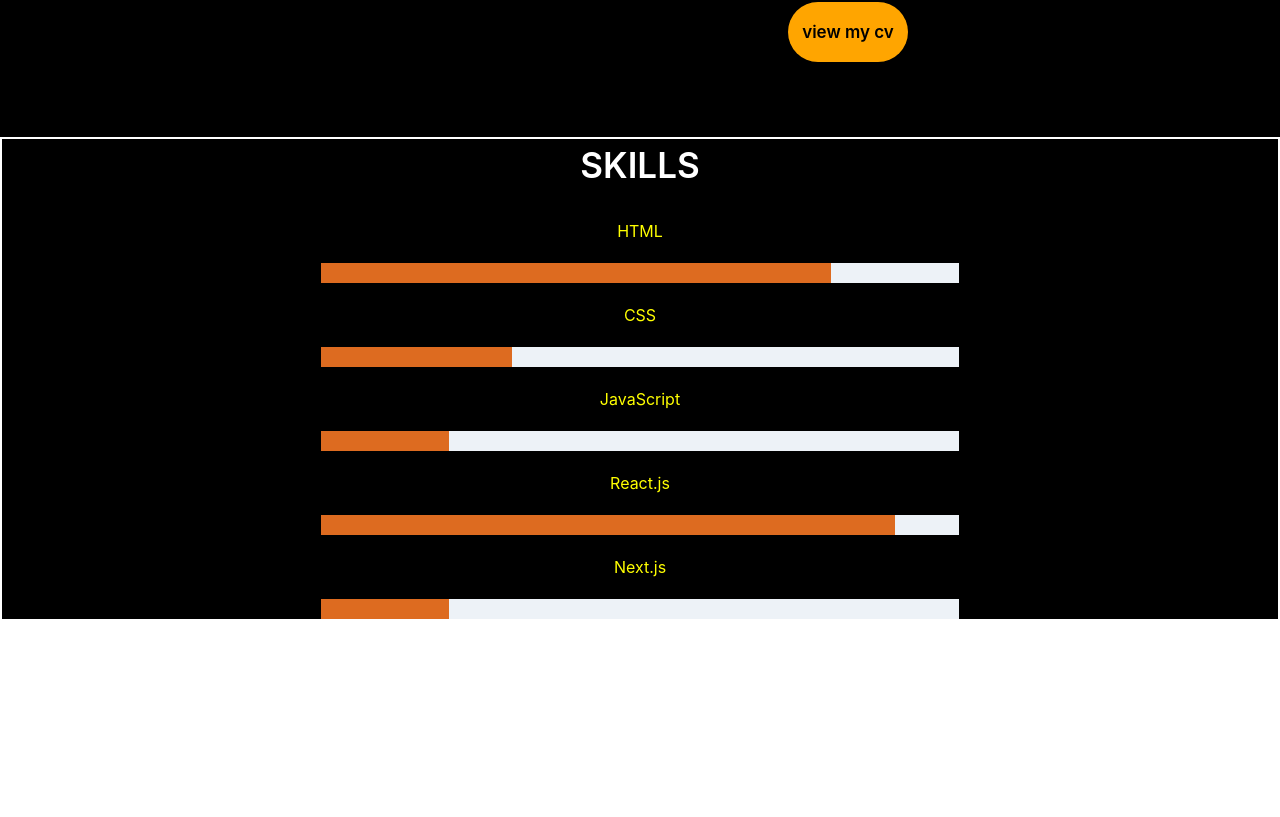
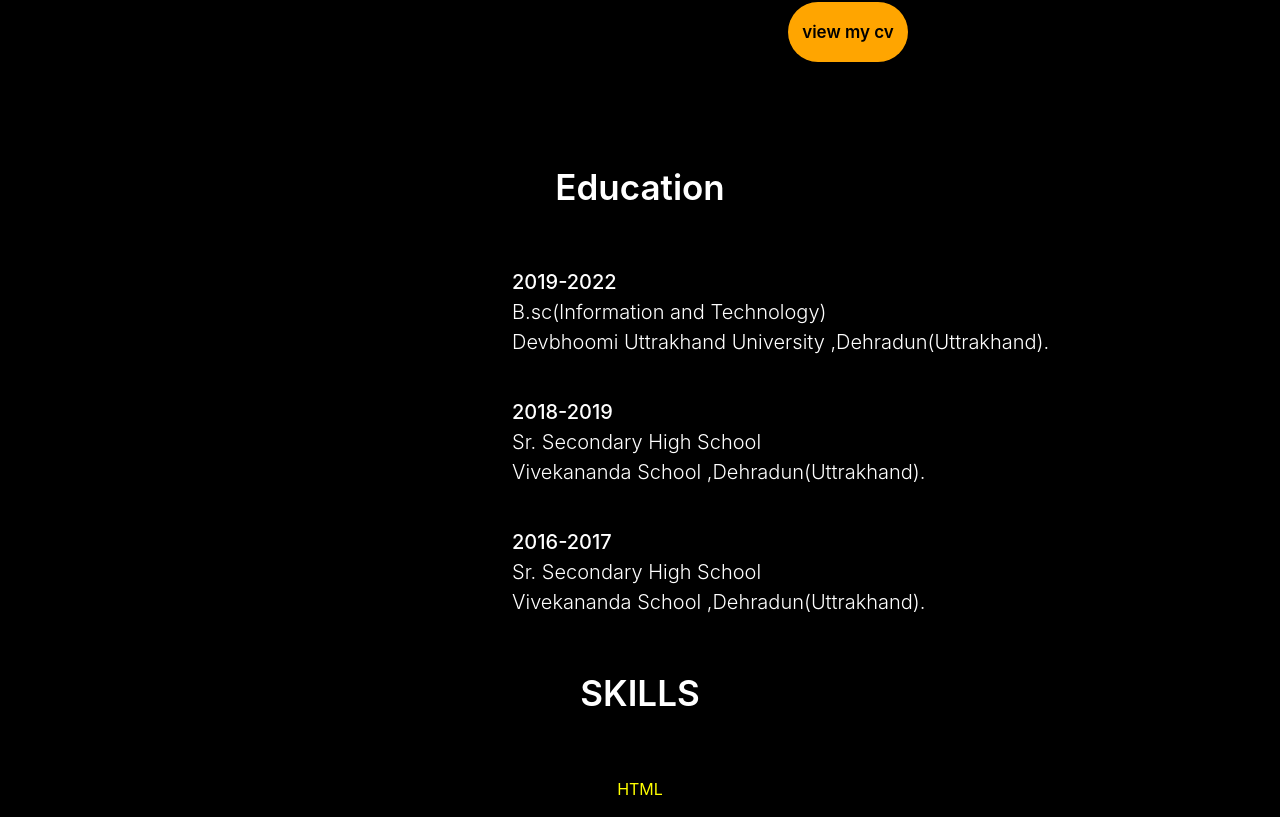
Before and after one commit to Amitrawat4532/portfolio, a Next.js app: page / in a window 1280 px wide. Shown: the part 1463-2280 px from the top of the page. Before the commit the page ends 2084 px from the top, so only its background shows below. Built offline with nearby package versions, Linux system fonts and the light colour scheme.

Commit message:
add footer

```diff
--- a/Component/Contactpage.js
+++ b/Component/Contactpage.js
@@ -1,7 +1,36 @@
-import {} from "@chakra-ui/react";
+import { Box, Button, Flex, Input, Text } from "@chakra-ui/react";
 import React from "react";
 
 const Contactpage = () => {
-  return <></>;
+  return (
+    <>
+      <Flex
+        bgColor="black"
+        flexDirection="column"
+        gap="30px"
+        justifyContent="center"
+        alignItems="center"
+        height="50vh"
+      >
+        <Flex
+          height="100px"
+          width="100%"
+          justifyContent="center"
+          alignItems="center"
+        >
+          <Text color="white" fontSize="35px" fontWeight="600">
+            Get in Touch
+          </Text>
+        </Flex>
+
+        <Flex flexDirection="column" alignItems="center" gap="20px" width="50%">
+          <Input type="text" placeholder="Enter your name" />
+          <Input type="email" placeholder="Enter your Email"></Input>
+          <Input type="text" placeholder="Enter your message"></Input>
+          <Button color="black">Submit</Button>
+        </Flex>
+      </Flex>
+    </>
+  );
 };
 export default Contactpage;
--- /dev/null
+++ b/Component/Education.js
@@ -0,0 +1,133 @@
+import { Button, Flex, Image, Text } from "@chakra-ui/react";
+import React from "react";
+
+const Education = () => {
+  return (
+    <>
+      <Flex
+        bgColor="black"
+        flexDirection="column"
+        gap="30px"
+        justifyContent="center"
+      >
+        <Flex
+          height="100px"
+          width="100%"
+          justifyContent="center"
+          alignItems="center"
+        >
+          <Text color="white" fontSize="35px" fontWeight="600">
+            Education
+          </Text>
+        </Flex>
+
+        <Flex
+          flexDirection="column"
+          width="100%"
+          height="400px"
+          alignItems={["center", "center", "end", "end"]}
+          gap="40px"
+        >
+          <Flex flexDirection="column" width="60%" alignItems="start">
+            <Text
+              color="white"
+              fontSize={["15px", "15px", "20px", "20px"]}
+              fontWeight="300"
+            >
+              <Text
+                as="span"
+                color="white"
+                fontSize={["15px", "15px", "20px", "20px"]}
+                fontWeight="500"
+              >
+                2019-2022
+              </Text>
+            </Text>
+            <Text
+              Text
+              as="h4"
+              color="white"
+              fontSize={["15px", "15px", "20px", "20px"]}
+              fontWeight="300"
+            >
+              B.sc(Information and Technology)
+            </Text>
+            <Text
+              as="p"
+              color="white"
+              fontSize={["15px", "15px", "20px", "20px"]}
+              fontWeight="300"
+            >
+              Devbhoomi Uttrakhand University ,Dehradun(Uttrakhand).
+            </Text>
+          </Flex>
+
+          <Flex flexDirection="column" width="60%" alignItems="start">
+            <Text>
+              <Text
+                as="span"
+                color="white"
+                fontSize={["15px", "15px", "20px", "20px"]}
+                fontWeight="500"
+              >
+                2018-2019
+              </Text>
+            </Text>
+            <Text
+              Text
+              as="h4"
+              color="white"
+              fontSize={["15px", "15px", "20px", "20px"]}
+              fontWeight="300"
+            >
+              Sr. Secondary High School
+            </Text>
+            <Text
+              as="p"
+              color="white"
+              fontSize={["15px", "15px", "20px", "20px"]}
+              fontWeight="300"
+            >
+              Vivekananda School ,Dehradun(Uttrakhand).
+            </Text>
+          </Flex>
+
+          <Flex flexDirection="column" width="60%" alignItems="start">
+            <Text
+              color="white"
+              fontSize={["15px", "15px", "20px", "20px"]}
+              fontWeight="300"
+            >
+              <Text
+                as="span"
+                color="white"
+                fontSize={["15px", "15px", "20px", "20px"]}
+                fontWeight="500"
+              >
+                2016-2017
+              </Text>
+            </Text>
+            <Text
+              Text
+              as="h4"
+              color="white"
+              fontSize={["15px", "15px", "20px", "20px"]}
+              fontWeight="300"
+            >
+              Sr. Secondary High School
+            </Text>
+            <Text
+              as="p"
+              color="white"
+              fontSize={["15px", "15px", "20px", "20px"]}
+              fontWeight="300"
+            >
+              Vivekananda School ,Dehradun(Uttrakhand).
+            </Text>
+          </Flex>
+        </Flex>
+      </Flex>
+    </>
+  );
+};
+export default Education;
--- a/Component/Footerpage.js
+++ b/Component/Footerpage.js
@@ -1,7 +1,21 @@
-import {} from "@chakra-ui/react";
+import { Flex, Text } from "@chakra-ui/react";
 import React from "react";
 
 const Footerpage = () => {
-  return <></>;
+  return (
+    <>
+      <Flex
+        bg="black"
+        textAlign="center"
+        justifyContent="center"
+        border="2px solid red"
+      >
+        <Text color="wheat" margin="auto">
+          © 2022 Personal Portfolio. All rights reserved | Designed and Develop
+          by Amitrawat
+        </Text>
+      </Flex>
+    </>
+  );
 };
 export default Footerpage;
--- a/Component/Homepage.js
+++ b/Component/Homepage.js
@@ -94,11 +94,6 @@ const Homepage = () => {
             href="www.instagram.com"
           />
           <Image
-            src="./Images/whatsapp.png"
-            height="40px"
-            href="www.instagram.com"
-          />
-          <Image
             src="./Images/linkedin.png"
             height="40px"
             href="www.instagram.com"
--- /dev/null
+++ b/Component/Projects.js
@@ -0,0 +1,109 @@
+import { Flex, Image, Text, Button } from "@chakra-ui/react";
+import React from "react";
+
+const Projects = () => {
+  return (
+    <>
+      <Flex
+        bgColor="black"
+        flexDirection="column"
+        gap="30px"
+        justifyContent="center"
+      >
+        <Flex
+          height="120px"
+          width="100%"
+          justifyContent="center"
+          alignItems="center"
+        >
+          <Text color="white" fontSize="35px" fontWeight="600">
+            My Projects
+          </Text>
+        </Flex>
+
+        <Flex
+          flexDirection="column"
+          width="100%"
+          height="400px"
+          alignItems={["center", "center", "end", "end"]}
+          gap="40px"
+        >
+          <Flex flexDirection="column" width="60%" alignItems="start">
+            <Text
+              color="white"
+              fontSize={["15px", "15px", "20px", "20px"]}
+              fontWeight="300"
+            >
+              <Text
+                as="span"
+                color="white"
+                fontSize={["15px", "15px", "20px", "20px"]}
+                fontWeight="500"
+              >
+                https://trekkings-amitrawat4532.vercel.app/
+              </Text>
+            </Text>
+            <Text
+              Text
+              as="a"
+              color="white"
+              fontSize={["15px", "15px", "20px", "20px"]}
+              fontWeight="300"
+            >
+              Next.js , Chakra UI
+            </Text>
+          </Flex>
+
+          <Flex flexDirection="column" width="60%" alignItems="start">
+            <Text>
+              <Text
+                as="a"
+                color="white"
+                fontSize={["15px", "15px", "20px", "20px"]}
+                fontWeight="500"
+              >
+                https://foodpandaa.vercel.app/
+              </Text>
+            </Text>
+            <Text
+              Text
+              as="a"
+              color="white"
+              fontSize={["15px", "15px", "20px", "20px"]}
+              fontWeight="300"
+            >
+              HTML , CSS, JavaScript , Bootstrap
+            </Text>
+          </Flex>
+
+          <Flex flexDirection="column" width="60%" alignItems="start">
+            <Text
+              color="white"
+              fontSize={["15px", "15px", "20px", "20px"]}
+              fontWeight="300"
+            >
+              <Text
+                as="a"
+                color="white"
+                fontSize={["15px", "15px", "20px", "20px"]}
+                fontWeight="500"
+              >
+                https://portfolio-kohl-gamma-15.vercel.app/
+              </Text>
+            </Text>
+            <Text
+              Text
+              as="h4"
+              color="white"
+              fontSize={["15px", "15px", "20px", "20px"]}
+              fontWeight="300"
+            >
+              Next.js , Chakra UI
+            </Text>
+          </Flex>
+        </Flex>
+      </Flex>
+    </>
+  );
+};
+export default Projects;
--- a/Component/Skills.js
+++ b/Component/Skills.js
@@ -4,12 +4,7 @@ import { Progress } from "@chakra-ui/react";
 const Skills = () => {
   return (
     <>
-      <Flex
-        bgColor="black"
-        border="2px solid white"
-        flexDirection="column"
-        gap="30px"
-      >
+      <Flex bgColor="black" flexDirection="column" gap="60px">
         <Flex height="50px" width="100%" justifyContent="center">
           <Text color="white" fontSize="35px" fontWeight="600">
             SKILLS
@@ -23,7 +18,7 @@ const Skills = () => {
             <Progress
               colorScheme="orange"
               height={["10px", "15px", "20px", "20px"]}
-              value={80}
+              value={90}
             />
 
             <Text color="yellow" textAlign="center">
@@ -33,7 +28,7 @@ const Skills = () => {
             <Progress
               colorScheme="orange"
               height={["10px", "15px", "20px", "20px"]}
-              value={30}
+              value={80}
             />
             <Text color="yellow" textAlign="center">
               JavaScript
@@ -41,7 +36,7 @@ const Skills = () => {
             <Progress
               colorScheme="orange"
               height={["10px", "15px", "20px", "20px"]}
-              value={20}
+              value={50}
             />
             <Text color="yellow" textAlign="center">
               React.js
@@ -49,7 +44,7 @@ const Skills = () => {
             <Progress
               colorScheme="orange"
               height={["10px", "15px", "20px", "20px"]}
-              value={90}
+              value={50}
             />
 
             <Text color="yellow" textAlign="center">
@@ -59,7 +54,7 @@ const Skills = () => {
             <Progress
               colorScheme="orange"
               height={["10px", "15px", "20px", "20px"]}
-              value={20}
+              value={40}
             />
           </Stack>
         </Flex>
--- a/pages/index.js
+++ b/pages/index.js
@@ -1,15 +1,23 @@
 import React from "react";
 import Aboutpage from "../Component/Aboutpage";
+import Education from "../Component/Education";
 import Homepage from "../Component/Homepage";
 import Navbar from "../Component/Navbar";
 import Skills from "../Component/Skills";
+import Projects from "../Component/Projects";
+import Contactpage from "../Component/Contactpage";
+import Footerpage from "../Component/Footerpage";
 const index = () => {
   return (
     <>
       <Navbar />
       <Homepage />
       <Aboutpage />
+      <Education />
       <Skills />
+      <Projects />
+      <Contactpage />
+      <Footerpage />
     </>
   );
 };
```
Also changed, not shown: Component/Navbar.js (+5 -5 lines).
